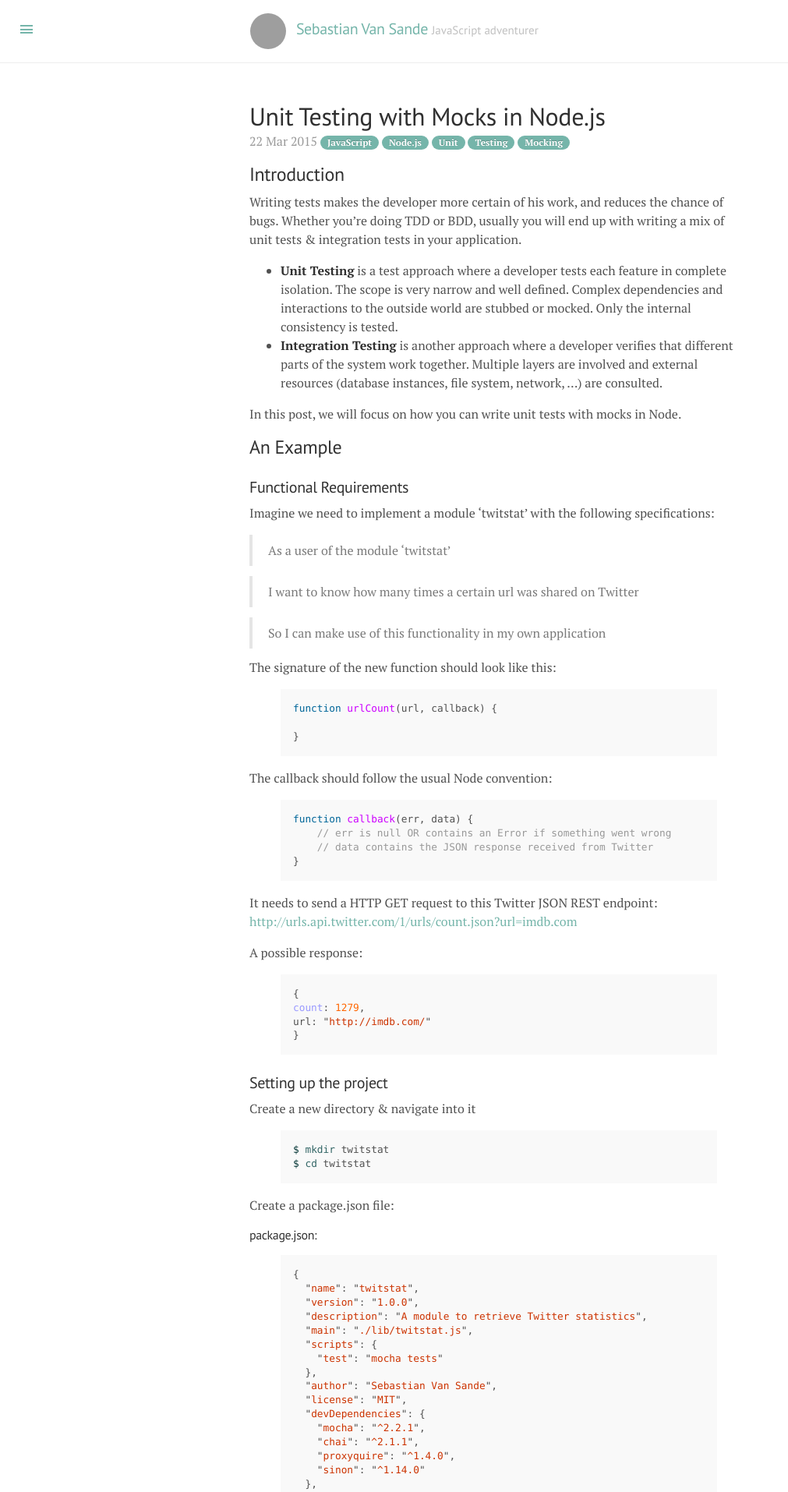
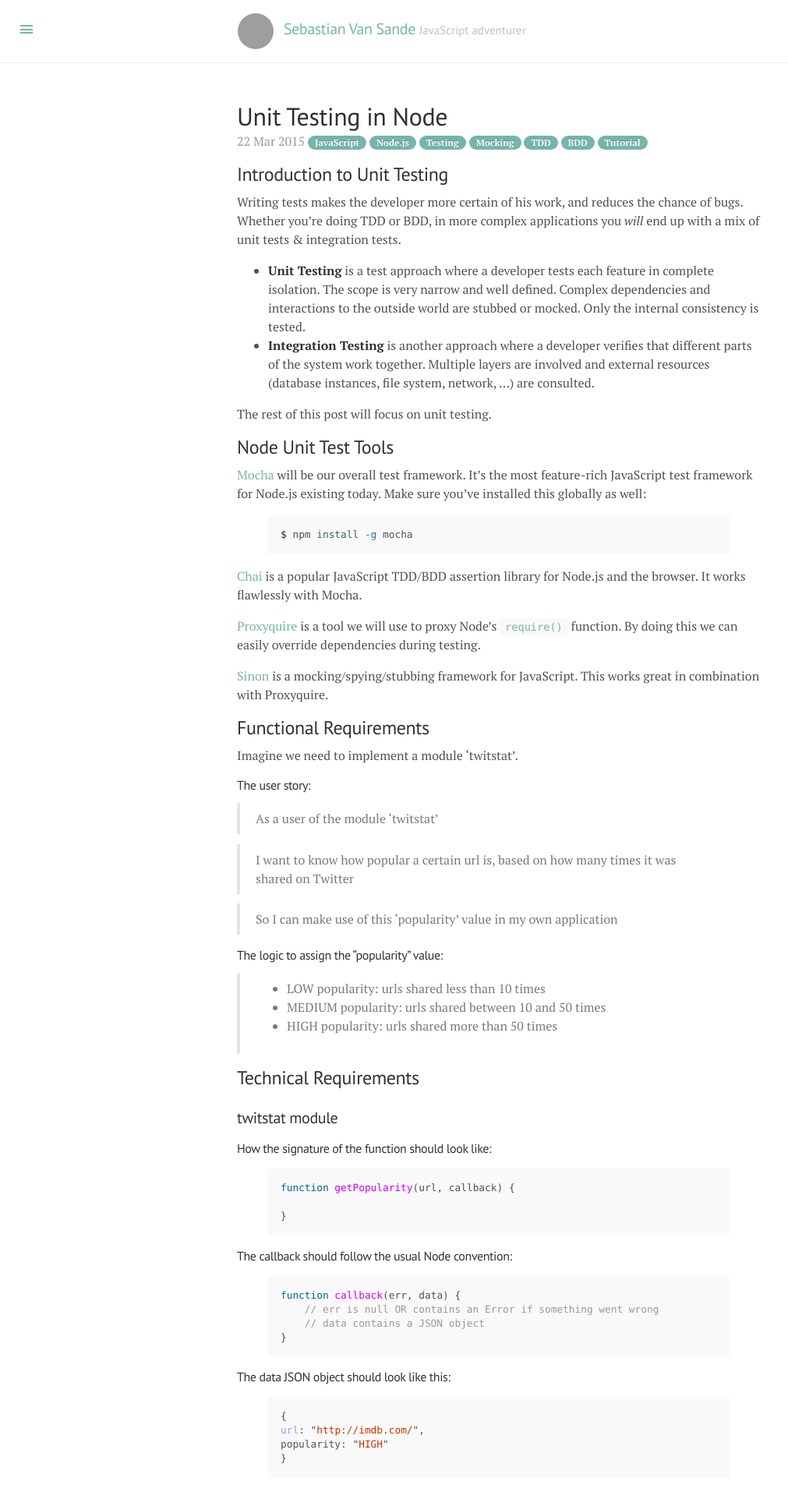
Before and after one commit to seppevs/seppevs.github.io, a Jekyll site: the page built from _posts/2015-03-23-unit_testing_with_mocks_in_node_js.markdown, in a window 1280 px wide. Shown: the top 1914 px of the page at 78% size, without its empty margins (0-1011 px from the left). Built offline with Jekyll 4.4.1, drawn with Linux system fonts in a browser that asks for light colours; Markdown is read by kramdown in place of the engine named in the settings; some of the changed text lies outside the part shown; grey boxes are pictures that could not be loaded.

Commit message:
unit testing with Node

```diff
--- a/_posts/2015-03-23-unit_testing_with_mocks_in_node_js.markdown
+++ b/_posts/2015-03-23-unit_testing_with_mocks_in_node_js.markdown
@@ -1,59 +1,95 @@
 ---
 layout: post
-title:  Unit Testing with Mocks in Node.js
-summary: Testing features in complete isolation by using mocks.
+title:  Unit Testing in Node
+summary: A tutorial where we learn how to test features in complete isolation by using mocks.
 date:   2015-03-22 11:37:58
 tags:
 - JavaScript
 - Node.js
-- Unit
 - Testing
 - Mocking
+- TDD
+- BDD
+- Tutorial
 ---
 
-## Introduction
+## Introduction to Unit Testing
 
-Writing tests makes the developer more certain of his work, and reduces the chance of bugs. Whether you're doing TDD or BDD, usually you will end up with writing a mix
-of unit tests & integration tests in your application.
+Writing tests makes the developer more certain of his work, and reduces the chance of bugs. Whether you're doing TDD or BDD, in more complex applications you _will_ end up with a mix
+of unit tests & integration tests.
 
 * **Unit Testing** is a test approach where a developer tests each feature in complete isolation. The scope is very narrow and well defined. Complex dependencies and interactions
 to the outside world are stubbed or mocked. Only the internal consistency is tested.
 * **Integration Testing** is another approach where a developer verifies that different parts of the system work together. Multiple layers are involved and external resources (database instances, file system, network, ...) are consulted.
 
-In this post, we will focus on how you can write unit tests with mocks in Node.
+The rest of this post will focus on unit testing.
 
-## An Example
+##Node Unit Test Tools
+[Mocha](http://mochajs.org/) will be our overall test framework. It's the most feature-rich JavaScript test framework for Node.js existing today.
+Make sure you've installed this globally as well:
 
-### Functional Requirements
+{% highlight Bash %}
+$ npm install -g mocha
+{% endhighlight %}
 
-Imagine we need to implement a module 'twitstat' with the following specifications:
+[Chai](http://chaijs.com/) is a popular JavaScript TDD/BDD assertion library for Node.js and the browser. It works flawlessly with Mocha.
+
+[Proxyquire](https://github.com/thlorenz/proxyquire) is a tool we will use to proxy Node's `require()` function. By doing this we can easily override dependencies during testing.
+
+[Sinon](http://sinonjs.org/) is a mocking/spying/stubbing framework for JavaScript. This works great in combination with Proxyquire.
+
+## Functional Requirements
+
+Imagine we need to implement a module 'twitstat'.
+
+#### The user story:
 
 > As a user of the module 'twitstat'
 
-> I want to know how many times a certain url was shared on Twitter
+> I want to know how popular a certain url is, based on how many times it was shared on Twitter
 
-> So I can make use of this functionality in my own application
+> So I can make use of this 'popularity' value in my own application
 
-The signature of the new function should look like this:
+#### The logic to assign the "popularity" value:
+
+> * LOW popularity: urls shared less than 10 times
+> * MEDIUM popularity: urls shared between 10 and 50 times
+> * HIGH popularity: urls shared more than 50 times
+
+
+## Technical Requirements
+
+### twitstat module
+####How the signature of the function should look like:
 {% highlight JavaScript %}
-function urlCount(url, callback) {
+function getPopularity(url, callback) {
 
 }
 {% endhighlight %}
 
-The callback should follow the usual Node convention:
+#### The callback should follow the usual Node convention:
 {% highlight JavaScript %}
 function callback(err, data) {
     // err is null OR contains an Error if something went wrong
-    // data contains the JSON response received from Twitter
+    // data contains a JSON object
 }
 {% endhighlight %}
 
+####The data JSON object should look like this:
+{% highlight JavaScript %}
+{
+url: "http://imdb.com/",
+popularity: "HIGH"
+}
+{% endhighlight %}
 
-It needs to send a HTTP GET request to this Twitter JSON REST endpoint:
+### Using Twitter's REST service
+#### Request
+The twitstat module should send a HTTP GET request to this Twitter REST service:
 [http://urls.api.twitter.com/1/urls/count.json?url=imdb.com](`http://urls.api.twitter.com/1/urls/count.json?url=imdb.com`)
 
-A possible response:
+#### Response
+An example:
 {% highlight JavaScript %}
 {
 count: 1279,
@@ -62,7 +98,7 @@ url: "http://imdb.com/"
 {% endhighlight %}
 
 
-### Setting up the project
+## Setting up the project
 
 Create a new directory & navigate into it
 {% highlight Bash %}
@@ -96,37 +132,31 @@ Create a package.json file:
 }
 {% endhighlight %}
 
-Install all dependencies listed in your `package.json` file:
+Note: [Request](https://www.npmjs.com/package/request) is a nice module to send HTTP requests. We will use to call the Twitter REST service in the production code.
+It's also the module we will stub in our unit test.
+
+Install all dependencies listed in the `package.json` file:
 
 {% highlight Bash %}
 $ npm install
 {% endhighlight %}
 
 
-###Introducing the Test Tools
-[Mocha](http://mochajs.org/) will be our overall test framework. It's the most feature-rich JavaScript test framework for Node.js existing today.
-Make sure you've installed this globally as well:
 
-{% highlight Bash %}
-$ npm install -g mocha
-{% endhighlight %}
+## Scenario 1
 
-[Chai](http://chaijs.com/) is a popular JavaScript TDD/BDD assertion library for Node.js and the browser. It works flawlessly with Mocha.
+### URL's with less than 10 shares should get a LOW popularity:
+> Given a url with 9 shares on Twitter
 
-[Proxyquire](https://github.com/thlorenz/proxyquire) is a tool we will use to proxy Node's `require()` function. By doing this we can easily override dependencies during testing.
+> When the popularity of that url is requested
 
-[Sinon](http://sinonjs.org/) is a mocking/spying/stubbing framework for JavaScript. This works great in combination with Proxyquire.
+> Then I should get LOW as popularity
 
-This is a very good combination of test tools to do unit testing in Node.
-
-_Note: [Request]() is NOT a test tool! It's the module we will use to send HTTP requests to the Twitter API in the production code.
-It's also the module we will stub in our unit test._
-
-### Adding a first test
+### RED phase: add a test that should fail
 
 As a good software craftsman, we write the test first.
 
-Create a tests directory
+#### Create a tests directory:
 {% highlight Bash %}
 $ mkdir tests
 {% endhighlight %}
@@ -147,43 +177,46 @@ describe('twitstat', function () {
         twitstat = proxyquire('../lib/twitstat', {'request': request});
     });
 
-    it('should invoke the callback with the data received from Twitter for the given URL', function (done) {
-        var expectedEndpoint = 'http://urls.api.twitter.com/1/urls/count.json?url=reddit.com';
+    it('should report a LOW popularity when given url is shared less than 10 times', function (done) {
+        var expectedEndpoint = 'http://urls.api.twitter.com/1/urls/count.json?url=some-url.com';
         var body = JSON.stringify({
-            count: 9512,
-            url: "http://reddit.com/"
+            count: 9,
+            url: "http://some-url.com/"
         });
         request.withArgs(expectedEndpoint).yields(null, null, body);
 
-        twitstat.urlCount('reddit.com', function (err, data) {
+        twitstat.getPopularity('some-url.com', function (err, data) {
             expect(err).to.be.null;
-            expect(data).to.equal(body);
+            expect(data).to.equal(JSON.stringify({
+                "url": "http://some-url.com/",
+                "popularity": "LOW"
+            }));
             done();
         });
     });
 });
 {% endhighlight %}
 
-A lot happens in here:
+What happens:
 
 * The `require()` statements import the test tools (chai, sinon, proxyquire)
 * `describe()` bundles all twitstat tests
 * `before()` runs before each test, in here:
   * A stubbed request is created with Sinon
-  * The twitstat module (= the module under test) is imported with proxyquire. We informed Proxyquire to replace the real 'request' module with our stubbed 'request' module. Proxyquire will return this stubbed request when the twitstat module calls `require('request')`.
+  * The twitstat module (= the module under test) is imported with proxyquire. We inform Proxyquire to replace the real 'request' module with our stubbed 'request' module. Proxyquire will return this stub when the twitstat module calls `require('request')`.
 * `it()` defines the first test/specification.
-* The request stub is configured: when invoked with 'reddit.com', then yield the callback function with:
+* The request stub is configured: when invoked with 'some-url.com', then yield the callback function with:
   * **null**:the 'error' parameter
   * **null**: the 'response' parameter.
-  * **response**: the JSON response string. This is what the Twitter REST service would reply as HTTP response.
-* Finally, we invoke `urlCount()` (the function under test) with:
-  * **reddit.com**: the same url we've configured in the stubbed request
+  * **response**: the _(fake)_ HTTP JSON response string we would get from Twitter.
+* Finally, we invoke `getPopularity()` _(the function under test)_ with:
+  * **some-url.com**: the same url we've configured in the stubbed request
    * _**callback function**_, it contains the actual test/spec:
-       * We expect the err to be null (because that's what we yield in the stubbed request)
-       * We expect the data to be equal to the response we've configured in the stubbed request
+       * We expect the err to be null (= what we yield in the stubbed request)
+       * We expect the data to be a JSON string containing the url (as returned by the Twitter service) and a popularity with value "LOW"
        * We inform Mocha that we're `done()`. This is necessary when testing code with callbacks.
 
-#### Run all tests:
+### Run all tests:
 {% highlight Bash %}
 $ npm test
 {% endhighlight %}
@@ -191,11 +224,11 @@ _Note: This will run `mocha tests`, as configured in the package.json file_
 
 The test we've added should fail because we haven't implemented anything yet:
 
-![First test should fail](/public/images/posts/unit_testing_with_mocks_in_node_js/first-test-fail.png)
+![First test should fail](/public/images/posts/unit_testing_with_mocks_in_node_js/test1-fail.png)
 
-### Making the first test pass
+### GREEN Phase: make the test pass
 
-In order to make the test pass, we need to write the implementation code.
+We will now do the minimum amount of work required to make the test pass.
 
 #### Create a lib directory:
 {% highlight Bash %}
@@ -209,91 +242,197 @@ Create a new file 'twitstat.js' in the lib directory.
 var request = require('request');
 
 module.exports = {
-    urlCount: function (url, callback) {
+    getPopularity: function (url, callback) {
         var endpoint = "http://urls.api.twitter.com/1/urls/count.json?url=" + url;
         request(endpoint, function (err, response, body) {
-            return callback(null, body);
+            var twitterResponse = JSON.parse(body);
+            var data = JSON.stringify({
+                "url": twitterResponse.url,
+                "popularity": "LOW"
+            });
+            return callback(null, data);
         });
     }
 };
-
 {% endhighlight %}
 
-What happens here:
+What happens:
 
 * The request module is imported _(= stubbed in the test with Sinon & Proxyquire)_
-* An object is exported. It has an `urlCount()` function:
+* An object is exported. It has an `getPopularity()` function:
     * it constructs the endpoint by appending the url argument to the twitter endpoint URL
-    * when the request module receives a response, it invokes the given callback with the received body.
+    * it sends an HTTP request
+    * when it receives a response, it invokes the given callback with the URL of the Twitter response + a popularity of LOW.
 
 _Note: returning the callback is not a mistake. It's a [good practice](http://blog.risingstack.com/node-js-best-practices/)!_
 
-#### Run the test again:
+### Run the test again:
 {% highlight Bash %}
 $ npm test
 {% endhighlight %}
 
-
 The test should pass now:
 
-![First test should fail](/public/images/posts/unit_testing_with_mocks_in_node_js/first-test-pass.png)
+![First test should fail](/public/images/posts/unit_testing_with_mocks_in_node_js/test1-pass.png)
 
-### Adding a second test
+Congratulations. You just completed the first iteration.
 
-Checking for errors is a [good practice](http://blog.risingstack.com/node-js-best-practices/). So add a new test after the previous `it()` function in the same `describe()` function block.
-This time we do the HTTP request to Twitter with another url parameter (imdb.com).
+## Try to implement the rest of the scenario's by yourself
+Based on the previous code, you should be able to do this. Otherwise, scroll down for the complete end solution.
 
-#### tests/twitstat.js:
+### Scenario 2
+
+#### URL's with more than 50 shares should get a HIGH popularity:
+> Given a url with 51 shares on Twitter
+
+> When the popularity of that url is requested
+
+> Then I should get HIGH as popularity
+
+### Scenario 3:
+#### URL's with with shares between 10 and 50 should get a MEDIUM popularity
+> Given a url with 25 shares on Twitter
+
+> When the popularity of that url is requested
+
+> Then I should get MEDIUM as popularity
+
+### Scenario 4:
+#### Errors should be handled correctly
+
+> Given some random url
+
+> When an error occurred while requesting Twitter
+
+> Then I should get a populated error object and no data
+
+Remember: [you should always check for errors](http://blog.risingstack.com/node-js-best-practices/)!
+
+### Always follow this order:
+
+* RED phase:
+  * write a test for above scenario
+  * verify that the test fails
+* GREEN phase:
+  * add the minimal amount of code necessary to make the test pass
+  * verify that all tests pass
+* REFACTOR phase:
+  * refactor when necessary
+
+
+## A possible end solution
+
+#### test/twitstat.js
 {% highlight JavaScript %}
-    it('should invoke the callback with an error object when something went wrong', function(done) {
+var expect = require('chai').expect;
+var sinon = require('sinon');
+var proxyquire = require('proxyquire');
+
+describe('twitstat', function () {
+    var twitstat;
+    var request;
+    before(function () {
+        request = sinon.stub();
+        twitstat = proxyquire('../lib/twitstat', {'request': request});
+    });
+
+    it('should report a LOW popularity when given url is shared less than 10 times', function (done) {
+        var expectedEndpoint = 'http://urls.api.twitter.com/1/urls/count.json?url=some-url.com';
+        var body = JSON.stringify({
+            count: 9,
+            url: "http://some-url.com/"
+        });
+        request.withArgs(expectedEndpoint).yields(null, null, body);
+
+        twitstat.getPopularity('some-url.com', function (err, data) {
+            expect(err).to.be.null;
+            expect(data).to.equal(JSON.stringify({
+                "url": "http://some-url.com/",
+                "popularity": "LOW"
+            }));
+            done();
+        });
+    });
+
+    it('should report a HIGH popularity when given url is shared 51 times', function (done) {
+        var expectedEndpoint = 'http://urls.api.twitter.com/1/urls/count.json?url=other-url.com';
+        var body = JSON.stringify({
+            count: 51,
+            url: "http://other-url.com/"
+        });
+        request.withArgs(expectedEndpoint).yields(null, null, body);
+
+        twitstat.getPopularity('other-url.com', function (err, data) {
+            expect(err).to.be.null;
+            expect(data).to.equal(JSON.stringify({
+                "url": "http://other-url.com/",
+                "popularity": "HIGH"
+            }));
+            done();
+        });
+    });
+
+    it('should report a MEDIUM popularity when given url is shared 25 times', function (done) {
+        var expectedEndpoint = 'http://urls.api.twitter.com/1/urls/count.json?url=blah.com';
+        var body = JSON.stringify({
+            count: 25,
+            url: "http://blah.com/"
+        });
+        request.withArgs(expectedEndpoint).yields(null, null, body);
+
+        twitstat.getPopularity('blah.com', function (err, data) {
+            expect(err).to.be.null;
+            expect(data).to.equal(JSON.stringify({
+                "url": "http://blah.com/",
+                "popularity": "MEDIUM"
+            }));
+            done();
+        });
+    });
+
+    it('should invoke the callback with an error object when things go wrong', function(done) {
         var expectedEndpoint = 'http://urls.api.twitter.com/1/urls/count.json?url=idmb.com';
         var expectedError = new Error('Not found');
         request.withArgs(expectedEndpoint).yields(expectedError, null, null);
 
-        twitstat.urlCount('idmb.com', function(err, data) {
+        twitstat.getPopularity('idmb.com', function(err, data) {
             expect(err).to.equal(expectedError);
             expect(data).to.be.null;
             done();
         });
     });
+});
 {% endhighlight %}
 
-
-#### Run all tests:
-{% highlight Bash %}
-$ npm test
-{% endhighlight %}
-
-The test we've added should fail:
-
-### Making the second test pass
-
-Modify the production code so it can deal with errors received from the request module:
 
 #### lib/twitstat.js
 {% highlight JavaScript %}
 var request = require('request');
 
 module.exports = {
-    urlCount: function (url, callback) {
+    getPopularity: function (url, callback) {
         var endpoint = "http://urls.api.twitter.com/1/urls/count.json?url=" + url;
         request(endpoint, function (err, response, body) {
             if (err) {
                 return callback(err, null);
             }
-            return callback(null, body);
+            var twitterResponse = JSON.parse(body);
+            var popularity = "MEDIUM";
+            if (twitterResponse.count < 10) {
+                popularity = "LOW";
+            } else if (twitterResponse.count > 50) {
+                popularity = "HIGH";
+            }
+
+            var stat = JSON.stringify({
+                "url": twitterResponse.url,
+                "popularity": popularity
+            });
+
+            return callback(null, stat);
         });
     }
 };
 {% endhighlight %}
 
-
-#### Run all tests again:
-{% highlight Bash %}
-$ npm test
-{% endhighlight %}
-
-All tests should pass now:
-
-
 All code of this blog post is [available on github]()
--- a/public/css/lanyon.css
+++ b/public/css/lanyon.css
@@ -77,12 +77,12 @@ h1, h2, h3, h4, h5, h6 {
 }
 @media (min-width: 38em) {
     .container {
-        max-width: 34rem;
+        max-width: 36rem;
     }
 }
 @media (min-width: 56em) {
     .container {
-        max-width: 42rem;
+        max-width: 44rem;
     }
 }
 
```
Also changed, not shown: code-samples/unit_testing_with_mocks_in_node_js/twitstat/lib/twitstat.js (+15 -2 lines), code-samples/unit_testing_with_mocks_in_node_js/twitstat/tests/twitstat.js (+47 -30 lines), public/images/posts/unit_testing_with_mocks_in_node_js/first-test-fail.png (deleted), public/images/posts/unit_testing_with_mocks_in_node_js/first-test-pass.png (deleted), public/images/posts/unit_testing_with_mocks_in_node_js/test1-fail.png (added), public/images/posts/unit_testing_with_mocks_in_node_js/test1-pass.png (added).
